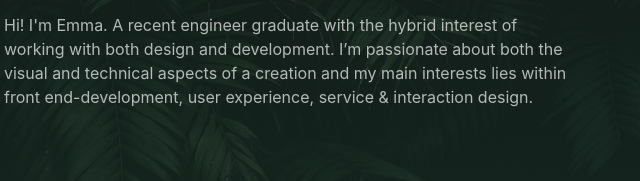
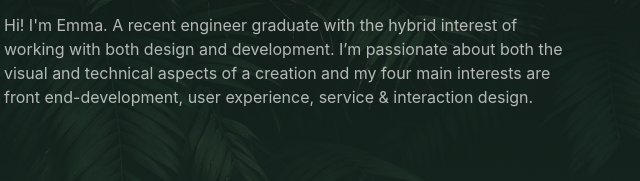
Before and after one commit to emma-akson/portfolio, a website with bundled scripts: page index.html in a window 1280 px wide. Shown: the part 422-603 px from the top of the page, 510-1150 px from the left. Built offline with nearby package versions, Linux system fonts and the light colour scheme.

Commit message:
about text fix

```diff
--- a/index.html
+++ b/index.html
@@ -61,7 +61,7 @@
             <p class="text-light op-7 mt-2 mb-2 intro-text">Hi! I'm Emma. A recent engineer
               graduate with the hybrid interest of working with both design and development.
               I’m passionate about both the visual and technical aspects of a creation and
-              my main interests lies within front end-development, user experience, service
+              my four main interests are front end-development, user experience, service
               &amp; interaction design.
             </p>
           </div>
```
